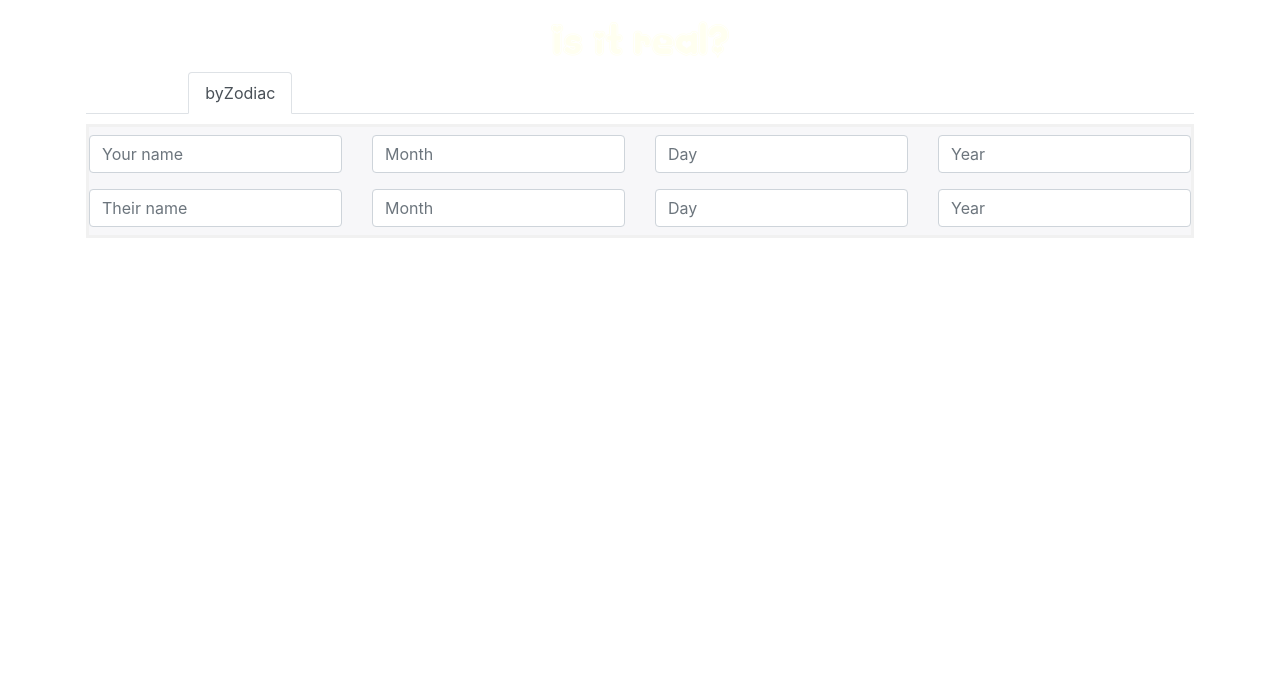
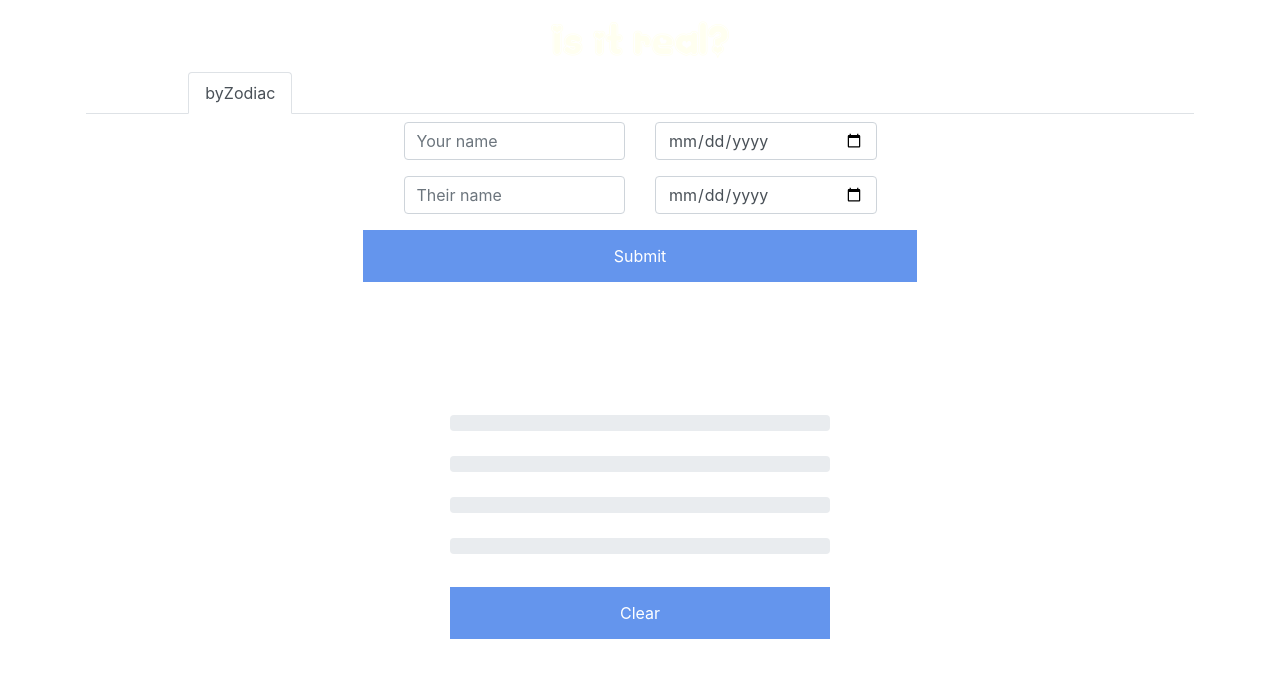
Before and after one commit to thereactgirl/IsItReal, a React app: page / in a window 1280 px wide. Both pictures are taken after a click on the tab "byZodiac". Shown: the top 678 px of the page. Built offline with nearby package versions, Linux system fonts and the light colour scheme; the HTML template or start-up script is replaced by a standard one.

Commit message:
stuck on child component not re-rendering when props update

```diff
--- a/client/src/components/byZodiac/Form.jsx
+++ b/client/src/components/byZodiac/Form.jsx
@@ -2,10 +2,12 @@ import React from 'react';
 import Form from 'react-bootstrap/Form';
 import Row from 'react-bootstrap/Row';
 import Col from 'react-bootstrap/Col';
+import Button from 'react-bootstrap/Button';
 import 'bootstrap/dist/css/bootstrap.min.css';
+
 const ZForm = (props) => {
   return (
-      <Form>
+    <Form onSubmit={props.onSubmit} style={{ display: 'flex', flexDirection: 'column', alignItems: 'center', marginBottom: '100px'}}>
       <Row>
         <Col>
           <Form.Control
@@ -15,22 +17,11 @@ const ZForm = (props) => {
         </Col>
         <Col>
           <Form.Control
-            placeholder="Month"
-            name='month'
+            type='date'
+            placeholder="Birthdate"
+            name='birthdate'
             onChange={props.onYourFormChange}
           />
-          </Col>
-          <Col>
-            <Form.Control
-            placeholder="Day"
-            name="day"
-            onChange={props.onYourFormChange} />
-          </Col>
-          <Col>
-            <Form.Control
-            placeholder="Year"
-            name='year'
-            onChange={props.onYourFormChange} />
         </Col>
       </Row>
 
@@ -44,33 +35,15 @@ const ZForm = (props) => {
 
         <Col>
           <Form.Control
-              placeholder="Month"
-              name='month'
-              onChange={props.onTheirFormChange}/>
-          </Col>
-
-          <Col>
-            <Form.Control
-              placeholder="Day"
-              name='day'
-              onChange={props.onTheirFormChange} />
-          </Col>
-
-          <Col>
-            <Form.Control
-            placeholder="Year"
-            name='year'
+            type='date'
+            placeholder="Birthdate"
+            name='birthdate'
             onChange={props.onTheirFormChange} />
         </Col>
       </Row>
+      <button style={{ width: '50%', justifyContent: 'center' }} type='submit'>Submit</button>
     </Form>
   )
-      // <form id='form' onSubmit={this.props.onSubmit}>
-      //   <input placeholder='Your Name' name='yourName' onChange={this.props.onChange} />
-      //   <input placeholder='Their Name' name='theirName'  onChange={this.props.onChange} />
-
-      //   <button type='submit'>Submit</button>
-      // </form>
 
 }
 
--- a/client/src/components/byZodiac/Results.jsx
+++ b/client/src/components/byZodiac/Results.jsx
@@ -1,13 +1,44 @@
 import React from 'react';
+import ProgressBar from 'react-bootstrap/ProgressBar'
+import 'bootstrap/dist/css/bootstrap.min.css';
 
-const Results = ({result, percentage, handleClick }) => {
-  return (
-    <div className='results'>
-      <p>{percentage}% match!</p>
-      <p>{result}</p>
-      <button onClick={handleClick}>Clear</button>
-    </div>
-  )
+class Results extends React.Component {
+  constructor(props) {
+    super(props);
+    this.state = {
+      results: {}
+    }
+  };
+  componentDidUpdate(prevProps) {
+    if(prevProps.results !== this.props.results) {
+      this.setState({results: this.props.results});
+    }
+  }
+  render() {
+    return (
+      <div className='results'>
+        {this.state.results && this.state.results.love && <ProgressBar max='10' animated variant="success" now={this.state.results.love} />}
+        <span>love</span>
+
+        <ProgressBar max='10' animated variant="info" now={this.state.results.intellectual} />
+        <span>intellectual</span>
+
+        <ProgressBar max='10' animated variant="warning" now={this.state.results.physical} />
+        <span>physical</span>
+
+        <ProgressBar max='10' animated variant="danger" now={this.state.results.overall} />
+        <span>overall</span>
+
+        <ProgressBar max='10' animated variant="danger" now={this.state.results.bad} />
+        <span>bad</span>
+        <br/>
+        { this.state.results.physical === '0' || this.state.results.love === '0' || this.state.results.intellectual === '0' || parseInt(this.state.results.overall) < 2 && (<span>Avoid getting into a relationship with {this.state.theirName} </span>)
+        }
+
+        <button onClick={this.props.handleClick}>Clear</button>
+      </div>
+    )
+  }
 }
 
 export default Results;
--- a/client/src/components/byZodiac/index.jsx
+++ b/client/src/components/byZodiac/index.jsx
@@ -10,63 +10,80 @@ class ByZodiac extends React.Component {
     this.state = {
       you: {
         name: '',
-        month: '',
-        day: '',
-        year: ''
+        birthdate: '',
       },
       them: {
         name: '',
-        month: '',
-        day: '',
-        year: ''
-      }
+        birthdate: ''
+      },
+      apiHitsLeft: 83,
+      results: { },
+      updated: false
     }
     this.onYourFormChange = this.onYourFormChange.bind(this);
 
     this.onTheirFormChange = this.onTheirFormChange.bind(this);
+
     this.onSubmit = this.onSubmit.bind(this);
 
     this.handleClick = this.handleClick.bind(this);
   }
 
   onYourFormChange(event) {
-    let you = {...this.state.you}
-    you[event.target.name] =  event.target.value
-    this.setState({you: you})
+    let you = { ...this.state.you }
+    you[event.target.name] = event.target.value
+    this.setState({ you: you })
   };
 
   onTheirFormChange(event) {
-    let them = {...this.state.them}
-    them[event.target.name] =  event.target.value
-    this.setState({them: them})
+    let them = { ...this.state.them }
+    them[event.target.name] = event.target.value
+    this.setState({ them: them })
   };
 
   handleClick() {
     this.setState({
-      yourName: '',
-      theirName: '',
-      percentage: '',
-      result: '',
+      you: {
+        name: '',
+        birthdate: '',
+      },
+      them: {
+        name: '',
+        birthdate: ''
+      },
+      updated: false
     })
     document.getElementById("form").reset();
   }
 
+  convertDate(date) {
+    let [year, month, day] = date.split('-')
+    let converted = `${month}/${day}/${year}`
+    return converted;
+  };
+
   onSubmit(event) {
     event.preventDefault();
+    // change formate form 1994-12-10 to mm/dd/yyyy
     let data = {
-      fname: this.state.yourName,
-      sname: this.state.theirName
+      yourName: this.state.you.name,
+      yourDOB: this.convertDate(this.state.you.birthdate),
+      theirName: this.state.them.name,
+      theirDOB: this.convertDate(this.state.them.birthdate)
     };
-
-    axios.post('/percentage', data)
+    console.log(data)
+    axios.post('/zodiac', data)
       .then(res => {
-        this.setState({ percentage: res.data.percentage, result: res.data.result });
+        this.setState({
+          results: res.data
+        });
       })
       .catch(err => {
         console.log(err);
       })
 
-
+      let hitsLeft = this.state.apiHitsLeft - 1;
+      this.setState({ apiHitsLeft: hitsLeft, updated: true });
   };
 
   render() {
@@ -83,10 +100,16 @@ class ByZodiac extends React.Component {
           {this.state.you.name && <p> {this.state.you.name} </p>}
           {this.state.them.name && <p> & {this.state.them.name} </p>}
         </div>
-        {this.state.result && <Results result={this.state.result} percentage={this.state.percentage} handleClick={this.handleClick} />}
+
+        {this.state.results &&
+        <Results
+         results={this.state.results}
+         handleClick={this.handleClick}
+         theirName={this.state.them.name}
+         updated={this.state.updated}/>}
       </div>
     )
   }
 };
 
-  export default ByZodiac;
+export default ByZodiac;
--- a/client/src/index.css
+++ b/client/src/index.css
@@ -16,14 +16,10 @@ header {
   justify-content: center;
 }
 
-form {
-  margin: 10px auto;
-  background-color: #f7f7f9;
-  border: 3px solid #f1f1f1;
-  min-width: 380px;
+span {
+  font-family: Kinkie-Zpwm;
+  color: white;
 }
-
-
 input, select {
   width: 100%;
   padding: 12px 20px;
```
Also changed, not shown: 2 other files (tests, documents, lock files or other folders). Lines whose indentation alone changed are shown as unchanged.
